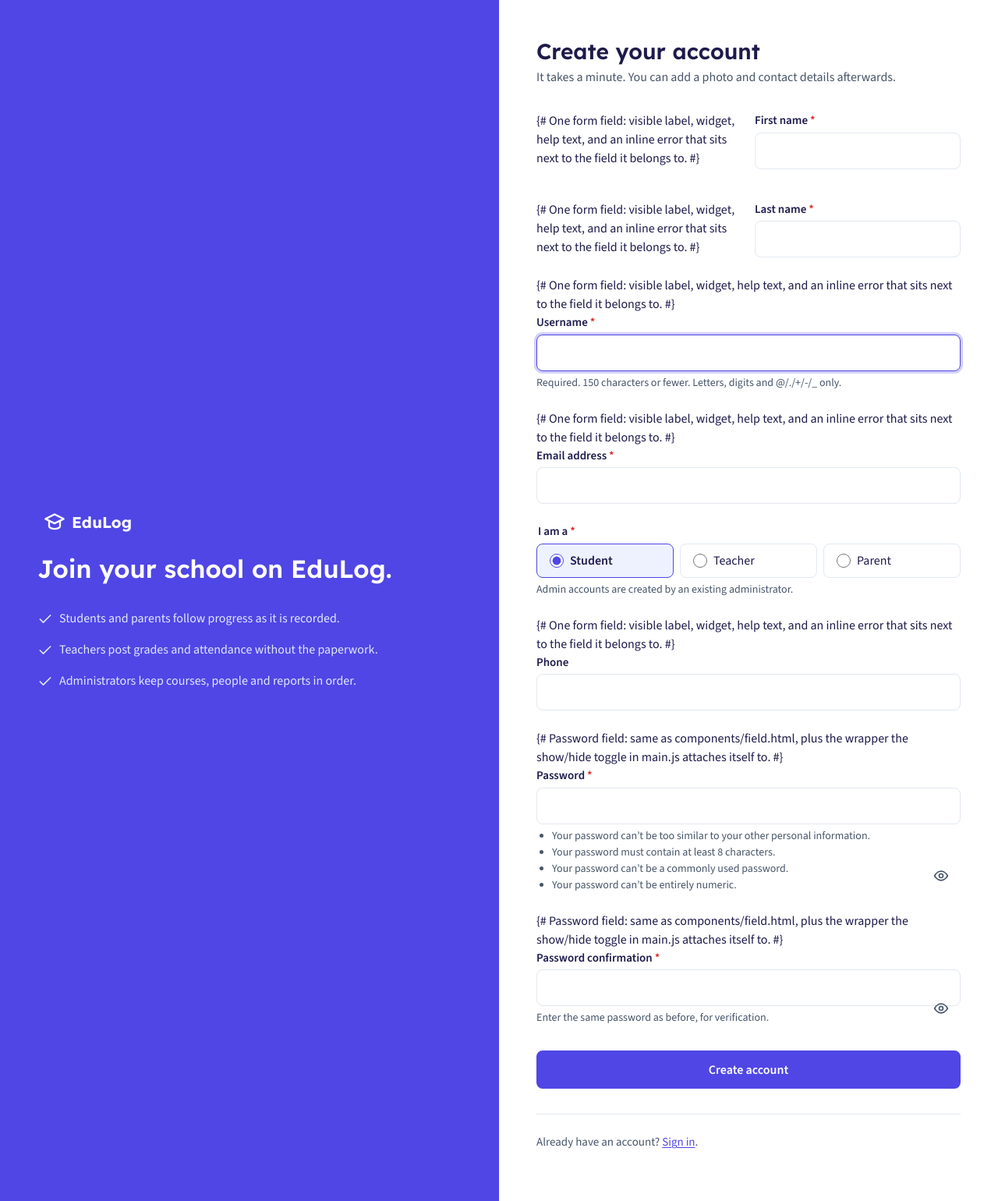
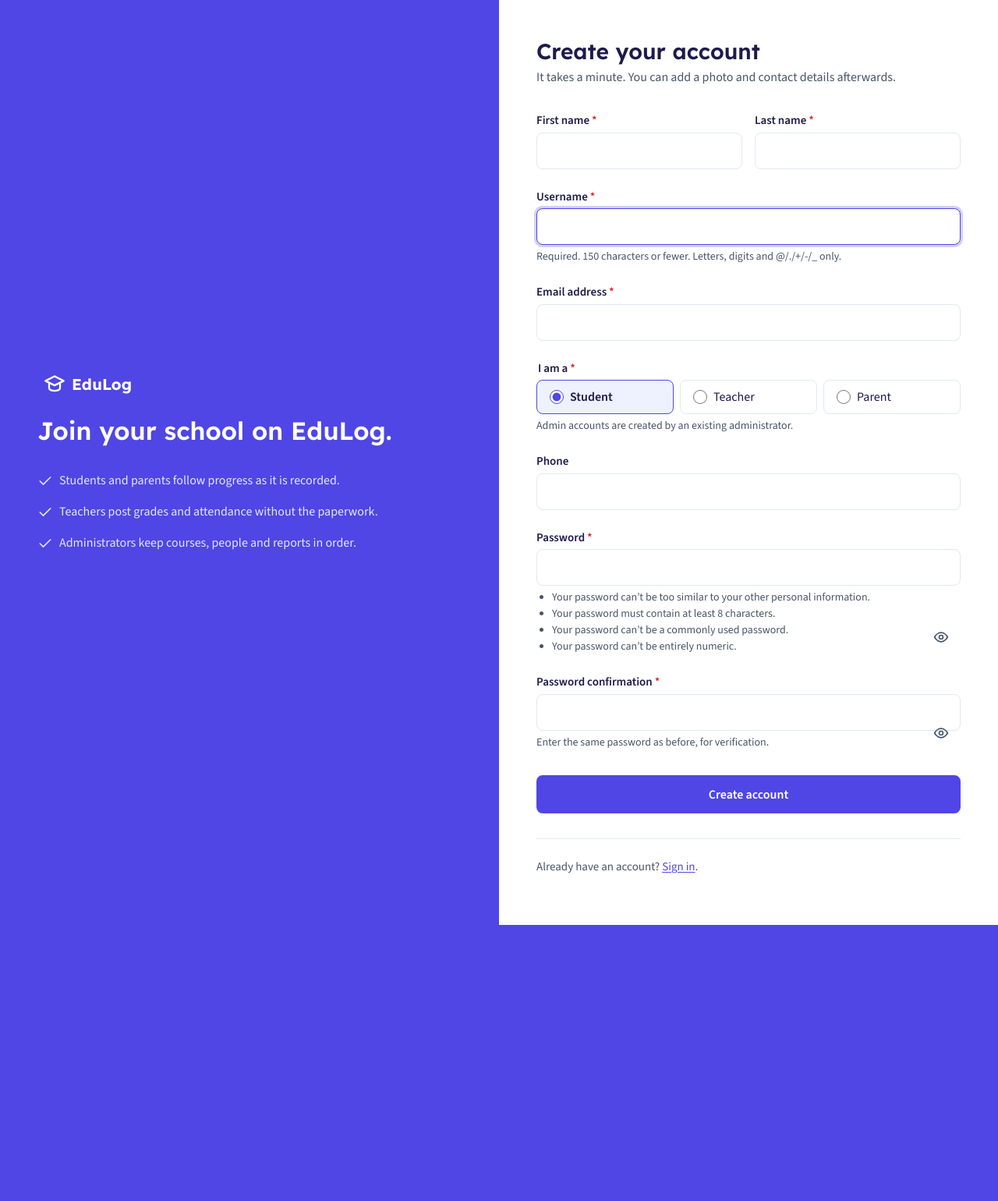
Before and after one commit to rjfat/edulog, a Django app: page /accounts/register/ in a window 1280 px wide. Shown: the whole page at 78% size. After the commit the page ends 1186 px from the top, so only its background shows below. Run offline with Django 5.2, Linux system fonts and the light colour scheme.

Commit message:
fix: multi-line template comments rendered as visible text
Django's {# #} only comments out a single line. Six templates wrapped a
comment across a newline, so the text rendered onto the page - three of them
(error_summary, field, field_password) on the login page.

Converted those to {% comment %} blocks and added a test that walks every
template so the mistake cannot come back unnoticed.

Co-Authored-By: Claude Opus 5 <noreply@anthropic.com>

```diff
--- a/backend/templates/accounts/dashboards/_base.html
+++ b/backend/templates/accounts/dashboards/_base.html
@@ -1,11 +1,11 @@
 {% extends "base_app.html" %}
 
-{# Shared frame for the four role dashboards.
+{% comment %} Shared frame for the four role dashboards.
 
    Phase 2 delivers the shell and the role routing; the counts and lists these
    panels will show arrive with courses (Phase 3) and grades/attendance
    (Phase 4). Each panel therefore renders an honest empty state rather than a
-   placeholder number that would read as real data. #}
+   placeholder number that would read as real data. {% endcomment %}
 
 {% block title %}Dashboard &middot; EduLog{% endblock %}
 
--- a/backend/templates/components/error_summary.html
+++ b/backend/templates/components/error_summary.html
@@ -1,6 +1,6 @@
 {% if form.errors %}
-  {# Focusable summary at the top of the form; main.js moves focus here after a
-     failed submit. Each item links to its field, and inline errors stay put. #}
+  {% comment %} Focusable summary at the top of the form; main.js moves focus here after a
+     failed submit. Each item links to its field, and inline errors stay put. {% endcomment %}
   <div class="error-summary" role="alert" tabindex="-1" aria-labelledby="error-summary-title">
     <h2 id="error-summary-title">There is a problem</h2>
     <ul>
--- a/backend/templates/components/field.html
+++ b/backend/templates/components/field.html
@@ -1,6 +1,6 @@
 {% load form_extras %}
-{# One form field: visible label, widget, help text, and an inline error that
-   sits next to the field it belongs to. #}
+{% comment %} One form field: visible label, widget, help text, and an inline error that
+   sits next to the field it belongs to. {% endcomment %}
 
 <div class="form-field{% if field.errors %} has-error{% endif %}{% if field.field.required %} is-required{% endif %}">
   <label for="{{ field.id_for_label }}">{{ field.label }}</label>
--- a/backend/templates/components/field_password.html
+++ b/backend/templates/components/field_password.html
@@ -1,6 +1,6 @@
 {% load form_extras %}
-{# Password field: same as components/field.html, plus the wrapper the
-   show/hide toggle in main.js attaches itself to. #}
+{% comment %} Password field: same as components/field.html, plus the wrapper the
+   show/hide toggle in main.js attaches itself to. {% endcomment %}
 
 <div class="form-field password-field{% if field.errors %} has-error{% endif %}{% if field.field.required %} is-required{% endif %}">
   <label for="{{ field.id_for_label }}">{{ field.label }}</label>
--- a/backend/templates/components/panel_pending.html
+++ b/backend/templates/components/panel_pending.html
@@ -1,5 +1,5 @@
-{# A dashboard panel for a feature that lands in a later phase. States plainly
-   that there is nothing yet instead of showing an invented figure. #}
+{% comment %} A dashboard panel for a feature that lands in a later phase. States plainly
+   that there is nothing yet instead of showing an invented figure. {% endcomment %}
 
 <section class="card">
   <div class="card-header">
--- a/backend/templates/components/sidebar.html
+++ b/backend/templates/components/sidebar.html
@@ -1,5 +1,5 @@
-{# Role-aware navigation. Links to unbuilt phases are omitted rather than
-   shown dead, so nothing in the sidebar leads nowhere. #}
+{% comment %} Role-aware navigation. Links to unbuilt phases are omitted rather than
+   shown dead, so nothing in the sidebar leads nowhere. {% endcomment %}
 
 <aside class="sidebar" id="sidebar" data-open="false">
   {% include "components/brand.html" %}
```
Also changed, not shown: backend/apps/accounts/tests.py (+30 -0 lines).
